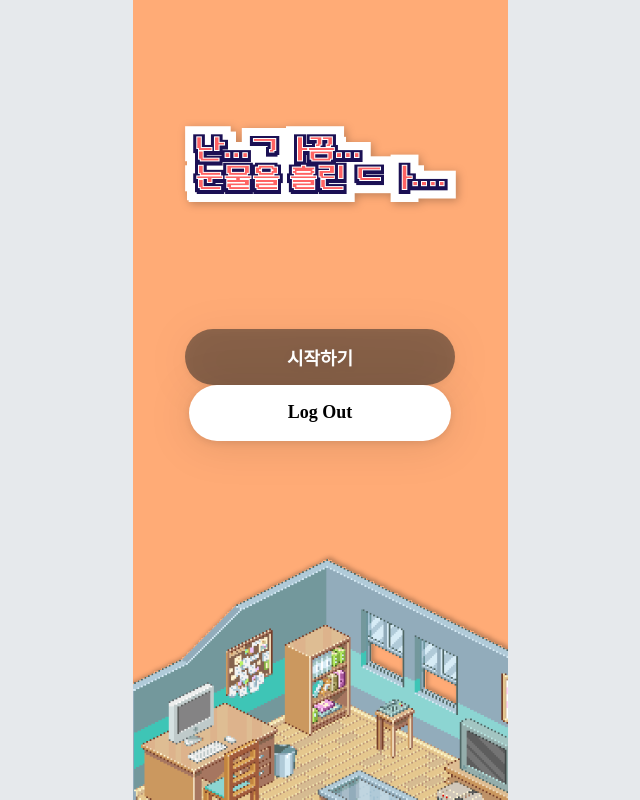
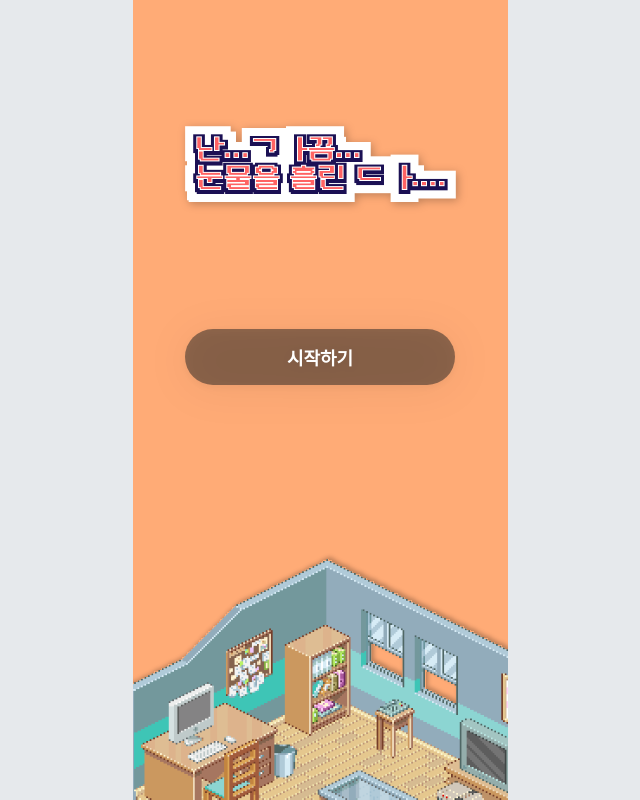
Before and after one commit to Minute-Made/show-me-your-picture, a React (Create React App) app in the folder frontend/: page / in a window 1280 px wide. Shown: the whole page, without its empty margins (320-960 px from the left). Built offline with nearby package versions, Linux system fonts and the light colour scheme; a small style sheet from the web is missing.

Commit message:
로그아웃 버튼 일단 숨김

```diff
--- a/frontend/src/components/auth/Splash/index.jsx
+++ b/frontend/src/components/auth/Splash/index.jsx
@@ -36,9 +36,9 @@ function Splash() {
 
           {/* <Link  style={{color: 'inherit', textDecoration: 'none' }} to="auth/signup"><S.Button2 style={{width: '270px'}}>회원가입</S.Button2></Link> */}
 
-          <S.Button1 onClick={logout} type="button">
+          {/* <S.Button1 onClick={logout} type="button">
               Log Out
-          </S.Button1>
+          </S.Button1> */}
           <img style={{width: "100%", position: "absolute", bottom: "0", maxWidth:"375px"}}src={footerbg}/>
       </T.Container>
 
```
